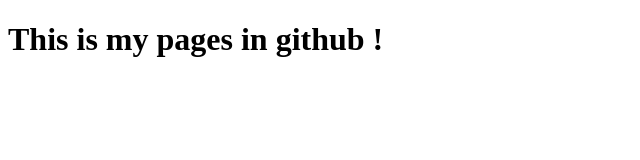
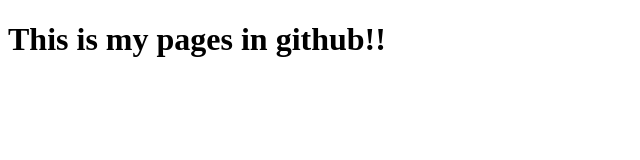
Before and after one commit to ahajrizaj1/ahajrizaj1.github.io, a plain HTML site: page index.html in a window 1280 px wide. Shown: the full height of the page, 0-640 px from the left. Drawn offline with Linux system fonts and the light colour scheme.

Commit message:
second commit

```diff
--- a/index.html
+++ b/index.html
@@ -7,6 +7,6 @@
     <title>Document</title>
 </head>
 <body>
-    <h1>This is my pages in github !</h1>
+    <h1>This is my pages in github!!</h1>
 </body>
 </html>
```
